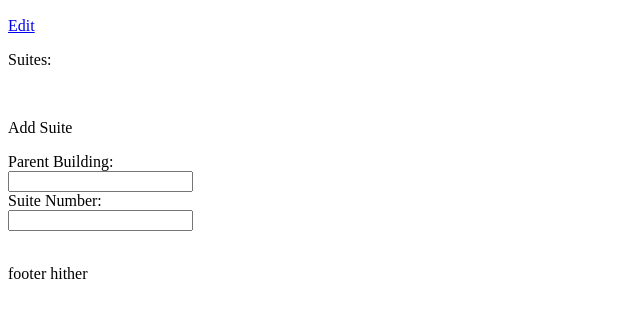
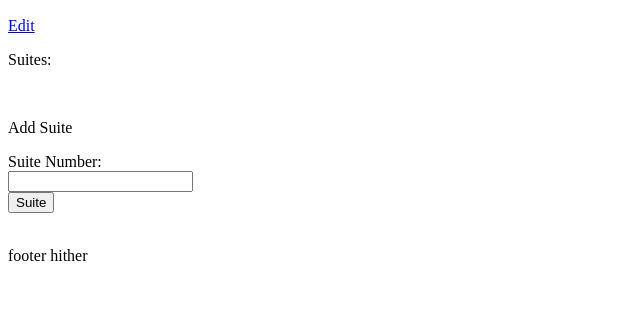
Before and after one commit to kosterjo/firstDjango, a Django app: template mysite/leasingPortal/templates/leasingPortal/buildingDetail.html in a window 1280 px wide. Shown: the part 101-419 px from the top of the page, without its empty margins (0-640 px from the left). Run offline with Django 3.2, Linux system fonts and the light colour scheme; the template is opened without the code that fills it, so the values that code supplies are empty; parts of the project's set-up code (start-up, migrations or seed data) failed here and were passed over.

Commit message:
updated add suite form and added csrf token

```diff
--- a/mysite/leasingPortal/templates/leasingPortal/buildingDetail.html
+++ b/mysite/leasingPortal/templates/leasingPortal/buildingDetail.html
@@ -14,10 +14,12 @@
   {% if error_message %}<p><strong>{{ error_message }}</strong></p>{% endif %}
 
   <br><p>Add Suite</p>
-  <form action="{% url 'leasingPortal:building_detail' building.id %}" method="get" accept-charset="utf-8">
-    Parent Building: <br>
-    <input type="text" name="parent_building"></input>
-    <br> Suite Number: <br>
-    <input type="text" name="number">
+  <form action="{% url 'leasingPortal:building_detail' building.id %}" method="post">
+  {% csrf_token %}
+
+    Suite Number: <br>
+    <input type="text" name="number"/>
+    <br> <input type="submit" value="Suite"/>
   </form>
+
 {% endblock %}
```
